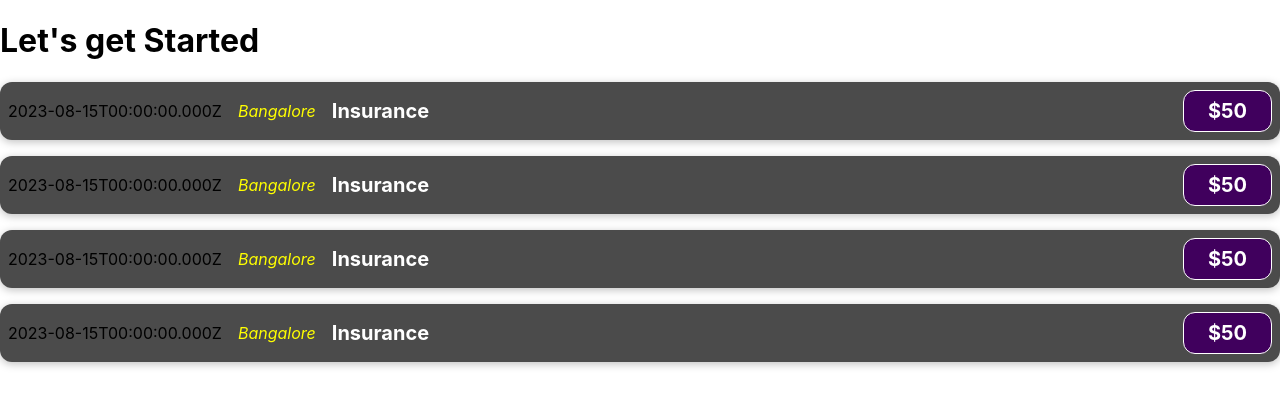
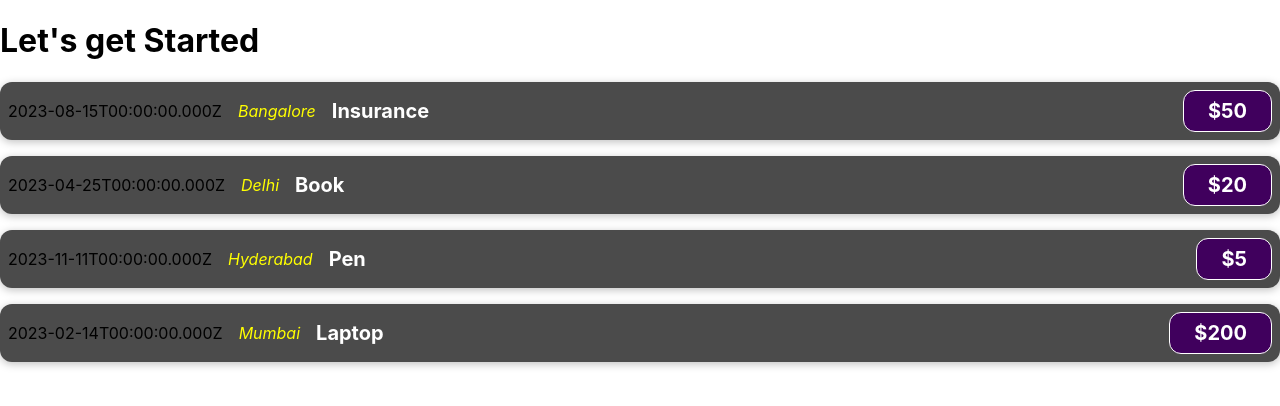
Before and after one commit to vaibhavj20/Sharpener-React, a React (Create React App) app: page / in a window 1280 px wide. Shown: the top 406 px of the page. Built offline with nearby package versions, Linux system fonts and the light colour scheme.

Commit message:
Props Object & Passing Data to Child Component

```diff
--- a/src/components/ExpenseItem.js
+++ b/src/components/ExpenseItem.js
@@ -1,18 +1,13 @@
 import "./ExpenseItem.css";
 
-function ExpenseItem() {
-  const expenseDate = new Date(2023, 7, 15).toISOString();
-  const expenseTitle = "Insurance";
-  const expenseAmount = 50;
-  const expenseLocation = "Bangalore";
-
+function ExpenseItem(props) {
   return (
     <div className="expense-item">
-      <div>{expenseDate}</div>
-      <div className="expense-item__location">{expenseLocation}</div>
+      <div>{props.date.toISOString()}</div>
+      <div className="expense-item__location">{props.location}</div>
       <div className="expense-item__description">
-        <h2>{expenseTitle}</h2>
-        <div className="expense-item__price">${expenseAmount}</div>
+        <h2>{props.title}</h2>
+        <div className="expense-item__price">${props.price}</div>
       </div>
     </div>
   );
```
